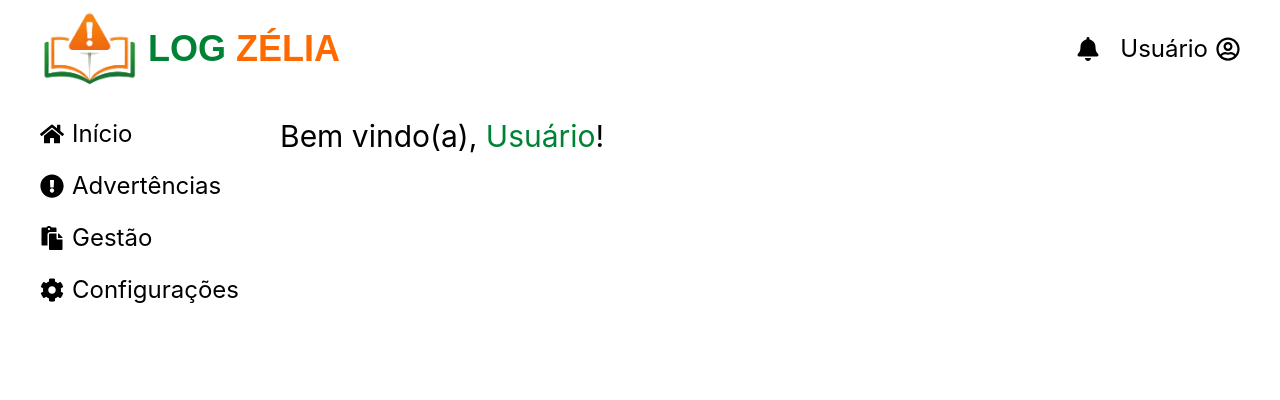
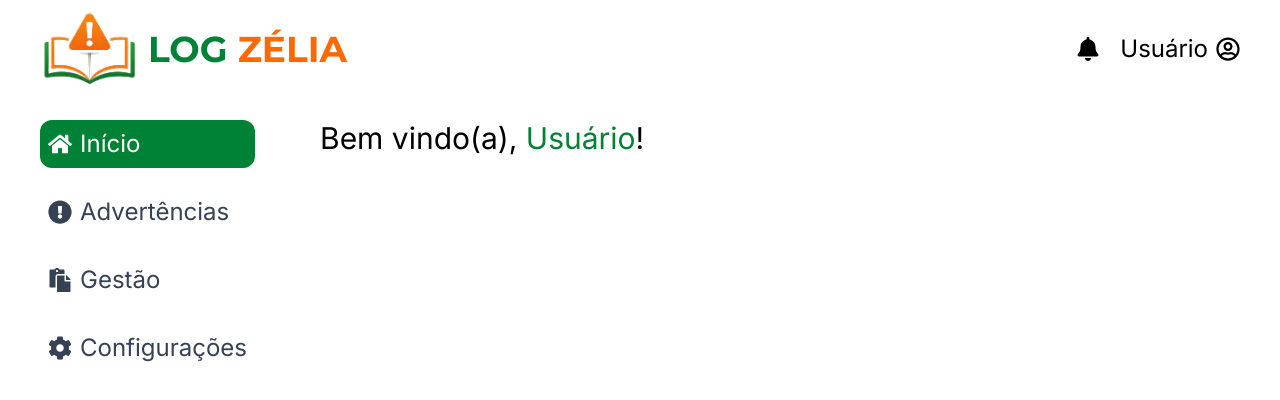
Before and after one commit to Ivozeraa/log-zelia, a React (Vite) app: page / in a window 1280 px wide. Shown: the top 400 px of the page. Built offline with nearby package versions, Linux system fonts and the light colour scheme.

Commit message:
feat: refactor layout and sidebar components; add SidebarOptions for cleaner navigation

```diff
--- a/src/Layout.jsx
+++ b/src/Layout.jsx
@@ -4,11 +4,11 @@ import { Sidebar } from './components/Sidebar'
 
 function Layout() {
   return (
-    <div className='px-10 text-2xl font-inter fixed w-full'>
+    <div className='px-10 text-2xl font-inter '>
       <Header username={"Usuário"} />
-      <div className='flex py-5'>
+      <div className='flex pt-30'>
         <Sidebar />
-        <div className="ml-60"><Outlet /></div>
+        <div className="ml-70"><Outlet /></div>
       </div>
     </div>
   )
--- a/src/components/Header.jsx
+++ b/src/components/Header.jsx
@@ -4,8 +4,7 @@ import { FaBell, FaRegUserCircle} from "react-icons/fa"
 
 export const Header = ({ username }) => {
   return (
-    <header className="flex justify-between items-center py-2">
-      <div className="flex items-center gap-2">
+<header className="flex justify-between items-center py-2 fixed w-full px-10 bg-white left-0 top-0">      <div className="flex items-center gap-2">
         <img className="w-25" src={logo} alt="Logo Log Zélia" />
         <p className="font-bold font-montserrat text-4xl text-green-700">LOG <span className="text-orange-500">ZÉLIA</span></p>
       </div>
--- a/src/components/Sidebar.jsx
+++ b/src/components/Sidebar.jsx
@@ -1,30 +1,17 @@
 import { NavLink } from 'react-router-dom'
+
+import { SidebarOptions as So } from './SidebarOptions'
 
 // Ícones
 import { FaHome, FaExclamationCircle, FaPaste, FaCog } from 'react-icons/fa'
 
 export const Sidebar = () => {
   return (
-    <aside className='flex flex-col gap-5 fixed'>
-      <NavLink to="/"className='flex items-center gap-2 cursor-pointer'>
-        <FaHome />
-        <p>Início</p>
-      </NavLink>
-
-      <NavLink to="/advertencias" className='flex items-center gap-2 cursor-pointer'>
-        <FaExclamationCircle />
-        <p>Advertências</p>
-      </NavLink>
-
-      <NavLink to="/gestao" className='flex items-center gap-2 cursor-pointer'>
-        <FaPaste />
-        <p>Gestão</p>
-      </NavLink>
-
-      <NavLink to="/configuracoes" className='flex items-center  gap-2 cursor-pointer'>
-        <FaCog />
-        <p>Configurações</p>
-      </NavLink>
+    <aside className='flex flex-col gap-5 fixed bg-white'>
+      <So to="/" icon={FaHome} text="Início" />
+      <So to="/advertencias" icon={FaExclamationCircle} text="Advertências" />
+      <So to="/gestao" icon={FaPaste} text="Gestão" />
+      <So to="/configuracoes" icon={FaCog} text="Configurações" />
     </aside>
   )
 }
--- /dev/null
+++ b/src/components/SidebarOptions.jsx
@@ -0,0 +1,24 @@
+import { NavLink } from "react-router-dom"
+
+export const SidebarOptions = ({ to, icon: Icon, text }) => {
+  return (
+    <NavLink to={to}>
+      {({ isActive }) => (
+        <div
+          className={`relative flex items-center gap-2 p-2 cursor-pointer group ${isActive
+            ? "bg-green-700 text-white rounded-xl"
+            : "text-gray-700 hover:text-green-700"
+            }`}
+        >
+          <Icon />
+          <p>{text}</p>
+
+          <span
+            className={`absolute left-0 bottom-0 h-0.5 w-full bg-green-700 origin-left  ${isActive ? "scale-x-0" : "scale-x-0 group-hover:scale-x-100 transition-transform duration-300bd"
+              }`}
+          ></span>
+        </div>
+      )}
+    </NavLink>
+  )
+}
--- a/src/index.css
+++ b/src/index.css
@@ -1,6 +1,6 @@
+@import url("https://fonts.googleapis.com/css2?family=Inter:wght@100..900&family=Montserrat:wght@100..900&family=Poppins:wght@100..900&display=swap");
+
 @import "tailwindcss";
-
-@import url('https://fonts.googleapis.com/css2?family=Inter:ital,opsz,wght@0,14..32,100..900;1,14..32,100..900&family=Montserrat:ital,wght@0,100..900;1,100..900&family=Poppins:ital,wght@0,100;0,200;0,300;0,400;0,500;0,600;0,700;0,800;0,900;1,100;1,200;1,300;1,400;1,500;1,600;1,700;1,800;1,900&display=swap');
 
 @theme {
   --font-poppins: "Poppins", sans-serif;
--- a/src/pages/Home.jsx
+++ b/src/pages/Home.jsx
@@ -1,9 +1,7 @@
-import React from 'react'
-
 export const Home = ({ username }) => {
   return (
     <div>
-      <p className='text-3xl h-329483'>Bem vindo(a), <span className='text-green-700'>{username}</span>!</p>
+      <p className='text-3xl '>Bem vindo(a), <span className='text-green-700'>{username}</span>!</p>
     </div>
   )
 }
```
